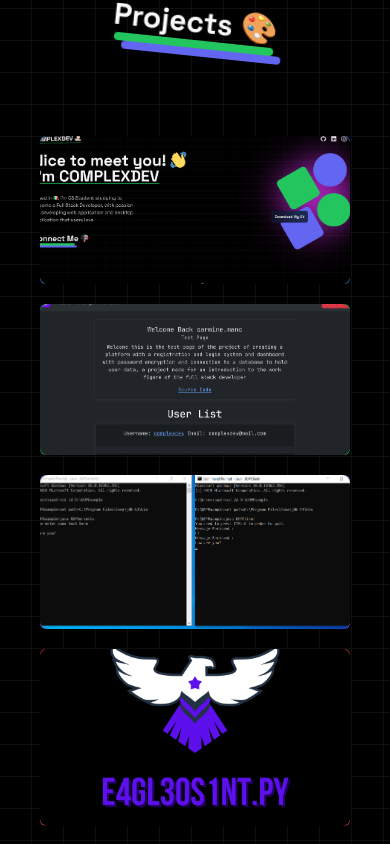
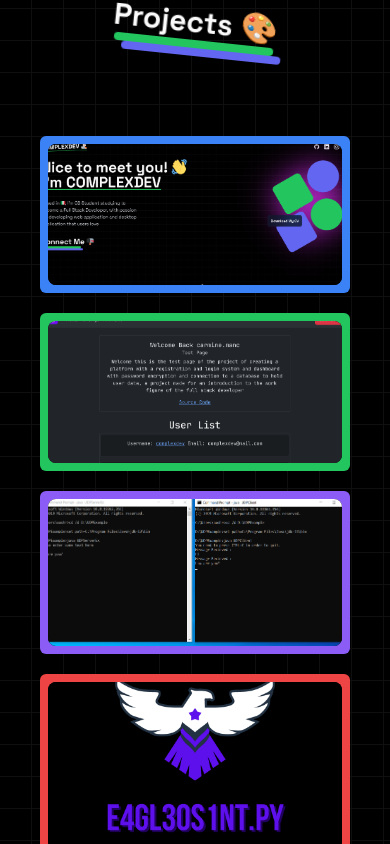
Before and after one commit to C0MPL3XDEV/nextjs-personal-portfolio, a Next.js app: page / in a window 390 px wide. Shown: the part 2360-3204 px from the top of the page. Built offline with nearby package versions, Linux system fonts and the light colour scheme.

Commit message:
Fixed response of borders in Projects

```diff
--- a/app/(home)/components/Projects.tsx
+++ b/app/(home)/components/Projects.tsx
@@ -58,7 +58,7 @@ export default function Projects() {
 
             {projects.map((item, idx) => {
                 return <Link href={item.link} key={idx}>
-                    <div className={cn("p-0 rounded-md sm:p-3", item.background)}>
+                    <div className={cn("p-2 rounded-md sm:p-3", item.background)}>
 
                         <DirectionAwareHover imageUrl={item.cover} className="w-full space-y-5 cursor-pointer">
 
```
